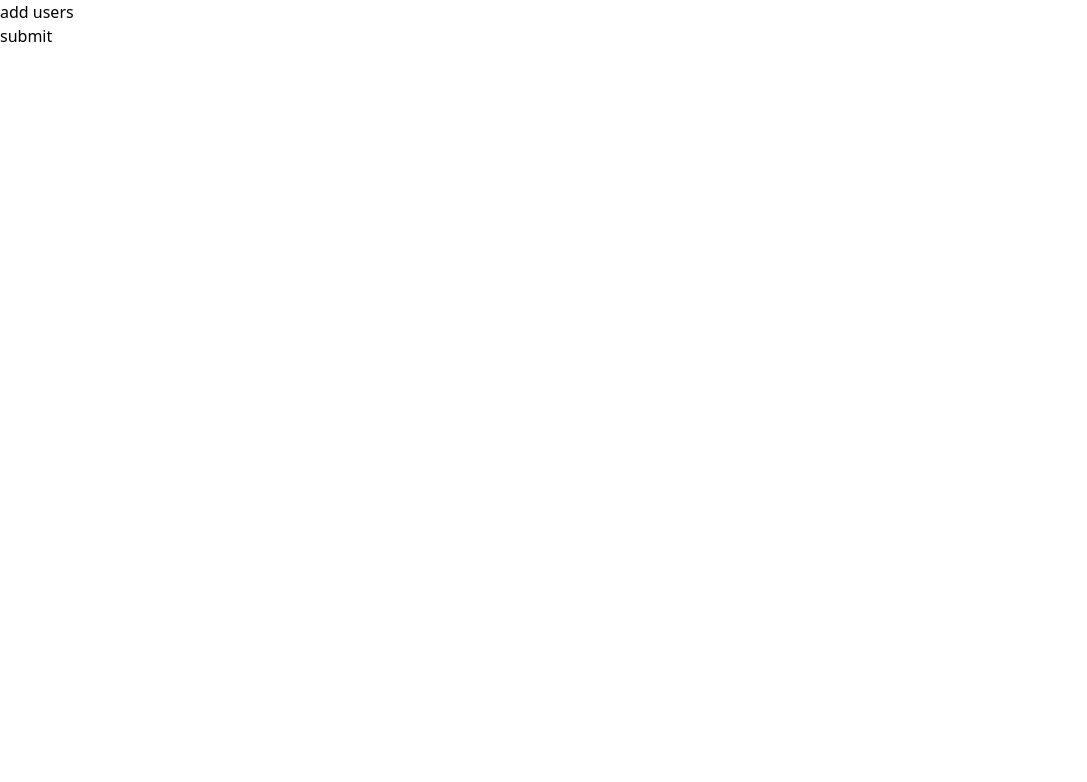
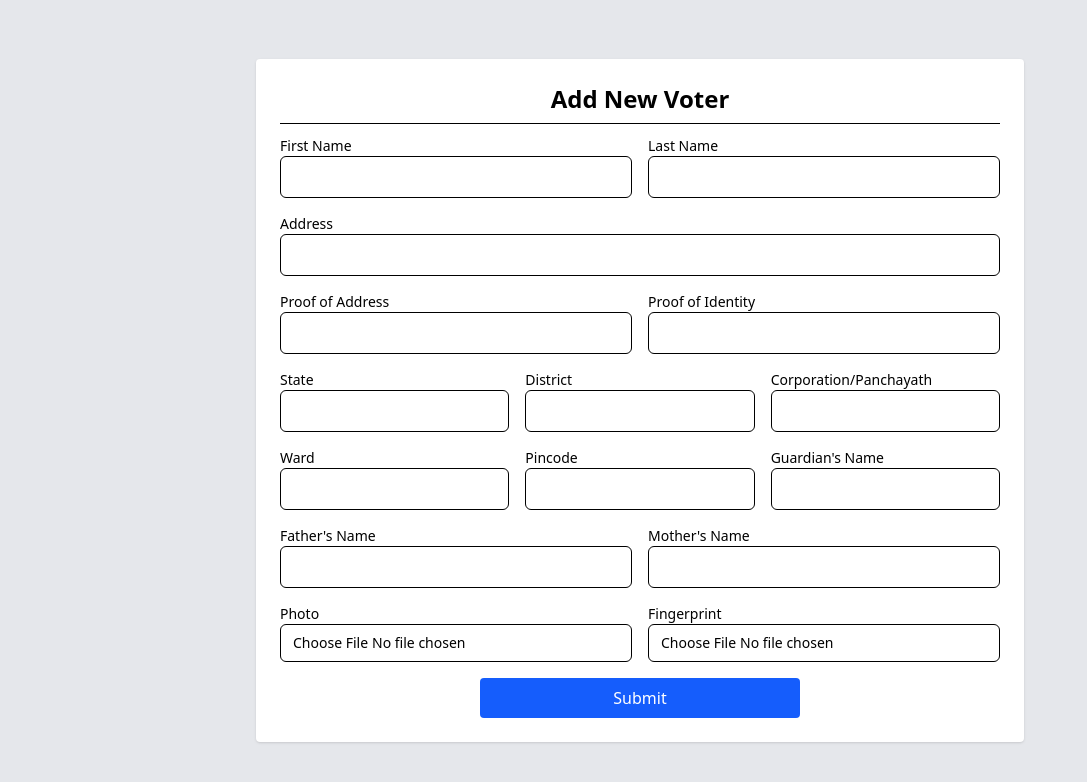
Before and after one commit to Amith567/Votrix_frontend, a React (Vite) app in the folder client/: page /agent/add/user in a window 1280 px wide. Shown: the top 782 px of the page, without its empty margins (0-1087 px from the left). Built offline with nearby package versions, Linux system fonts and the light colour scheme.

Commit message:
user adding page completed

```diff
--- a/client/src/pages/register/AddUser.jsx
+++ b/client/src/pages/register/AddUser.jsx
@@ -3,8 +3,91 @@ import { useNavigate } from 'react-router-dom'
 const AddUser = () => {
   const navigate = useNavigate()
   return (
-    <><h2>add users</h2>
-      <button onClick={() => navigate('/agent/add/user/success')}>submit</button>
+    <>
+      <div className='min-h-screen w-full bg-gray-200 flex items-center justify-center'>
+        <form action="" className='max-w-3xl w-full bg-white p-6 rounded shadow'>
+          <h2 className='text-2xl font-bold text-center pb-2'>Add New Voter</h2>
+          <hr />
+          <div className='mt-3 mb-4 flex  gap-4'>
+            <div className='flex-1'>
+              <label htmlFor="" className='block text-sm  font-md'>First Name</label>
+              <input type="text" name="" id="" className='w-full border rounded-md px-3 py-2 focus:ring-2 focus:ring-blue-700' />
+            </div>
+            <div className='flex-1'>
+              <label htmlFor="" className='block text-sm  font-md'>Last Name</label>
+              <input type="text" name="" id="" className='w-full border rounded-md px-3 py-2 focus:ring-2 focus:ring-blue-700' />
+
+            </div>
+          </div>
+          <div className="mb-4">
+            <label htmlFor="" className='block text-sm font-md'>Address</label>
+            <input type="text" name="" id="" className='px-3 py-2 border rounded-md focus:ring-2 focus:ring-blue-700 w-full' />
+          </div>
+          <div className='mb-4 flex gap-4'>
+<div className='flex-1'>
+  <label htmlFor="" className='block text-sm font-md'>Proof of Address</label>
+  <input type="number" name="" className=' no-spinner w-full px-3 py-2 border rounded-md focus:ring-2 focus:ring-blue-700' id="" />
+</div>
+<div className='flex-1'>
+  <label htmlFor="" className="block text-sm font-md">Proof of Identity</label>
+  <input type="number" name="" className='no-spinner px-3 py-2 border rounded-md focus:ring-2 focus:ring-blue-700 w-full' id="" />
+</div> </div>
+<div className="mb-4 flex gap-4">
+  <div className="flex-1">
+    <label htmlFor="" className='block text-sm font-md'>State</label>
+    <input type="text"  className='w-full px-3 py-2 border rounded-md focus:ring-2 focus:ring-blue-700'/>
+  </div>
+  <div className="flex-1">
+    <label htmlFor="" className="block text-sm font-md">District</label>
+    <input type="text" className='px-3 py-2 border rounded-md w-full focus:ring-2 focus:ring-blue-700' name="" id="" />
+  </div>
+  <div className="flex-1">
+    <label htmlFor="" className='block text-sm font-md'>Corporation/Panchayath</label>
+    <input type="text" className='px-3 py-2 w-full border rounded-md focus:ring-2 focus:ring-blue-700' name="" id="" />
+  </div>
+</div>
+<div className="mb-4 flex gap-4">
+  <div className="flex-1">
+    <label htmlFor="" className='block text-sm font-md'>Ward</label>
+    <input type="number" name="" className='w-full border border rounded-md px-3 py-2 no-spinner focus:ring-2 focus:ring-blue-700' id="" />
+  </div>
+  <div className="flex-1">
+    <label htmlFor="" className="block text-sm font-md">Pincode</label>
+    <input type="number" name="" className='no-spinner w-full px-3 py-2 border rounded-md focus:ring-2 focus:ring-blue-700' id="" />
+  </div>
+  <div className="flex-1">
+    <label htmlFor="" className='block text-sm font-md'>Guardian's Name</label>
+    <input type="text" className='px-3 py-2 w-full border rounded-md focus:ring-2 focus:ring-blue-700' />
+  </div>
+</div>
+<div className="mb-4 flex gap-4">
+  <div className="flex-1">
+    <label htmlFor="" className='block text-sm font-md'>Father's Name</label>
+    <input type="text" className='w-full px-3 py-2 border rounded-md focus:ring-2 focus:ring-blue-700' />
+  </div>
+  <div className="flex-1"><label htmlFor="" className='block text-sm font-md'>Mother's Name</label>
+    <input type="text" className='w-full px-3 py-2 border rounded-md focus:ring-2 focus:ring-blue-700' />
+    </div>
+</div>
+
+
+<div className="mb-4 flex gap-4">
+<div className='flex-1'>
+  <label htmlFor="" className='block text-sm font-md'>Photo</label>
+  <input type="file" name="" className=' w-full border rounded-md px-3 py-2 focus:ring-w focus:ring-blue-700 text-sm ' accept='image/*' id="" />
+</div>
+<div className='flex-1'>
+ <label htmlFor="" className='block text-sm font-md'>Fingerprint</label>
+  <input type="file" name="" className=' w-full border rounded-md px-3 py-2 focus:ring-w focus:ring-blue-700 text-sm ' accept='image/*' id="" />
+
+</div>
+</div>
+
+<div className='w-full flex justify-center'>
+<input type="button" value="Submit" className='min-w-xs p-2 text-white bg-blue-600 rounded hover:bg-blue-700 ' onClick={()=> navigate('/agent/add/user/success')}/>
+</div>
+        </form>
+      </div>
     </>
   )
 }
--- a/client/src/style.css
+++ b/client/src/style.css
@@ -1 +1,12 @@
 @import "tailwindcss";
+
+@layer utilities {
+  .no-spinner {
+    appearance: textfield;
+  }
+  .no-spinner::-webkit-inner-spin-button,
+  .no-spinner::-webkit-outer-spin-button {
+    appearance: none;
+    margin: 0;
+  }
+}
```
